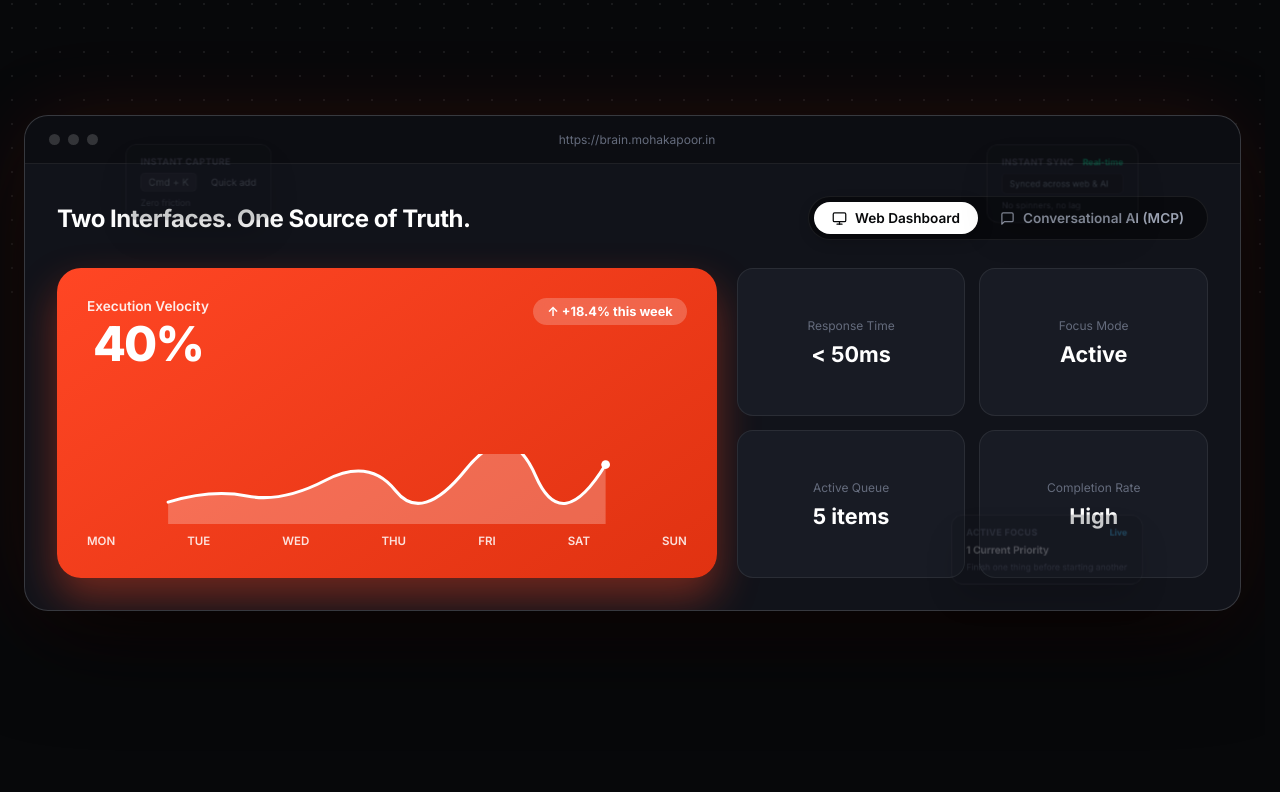
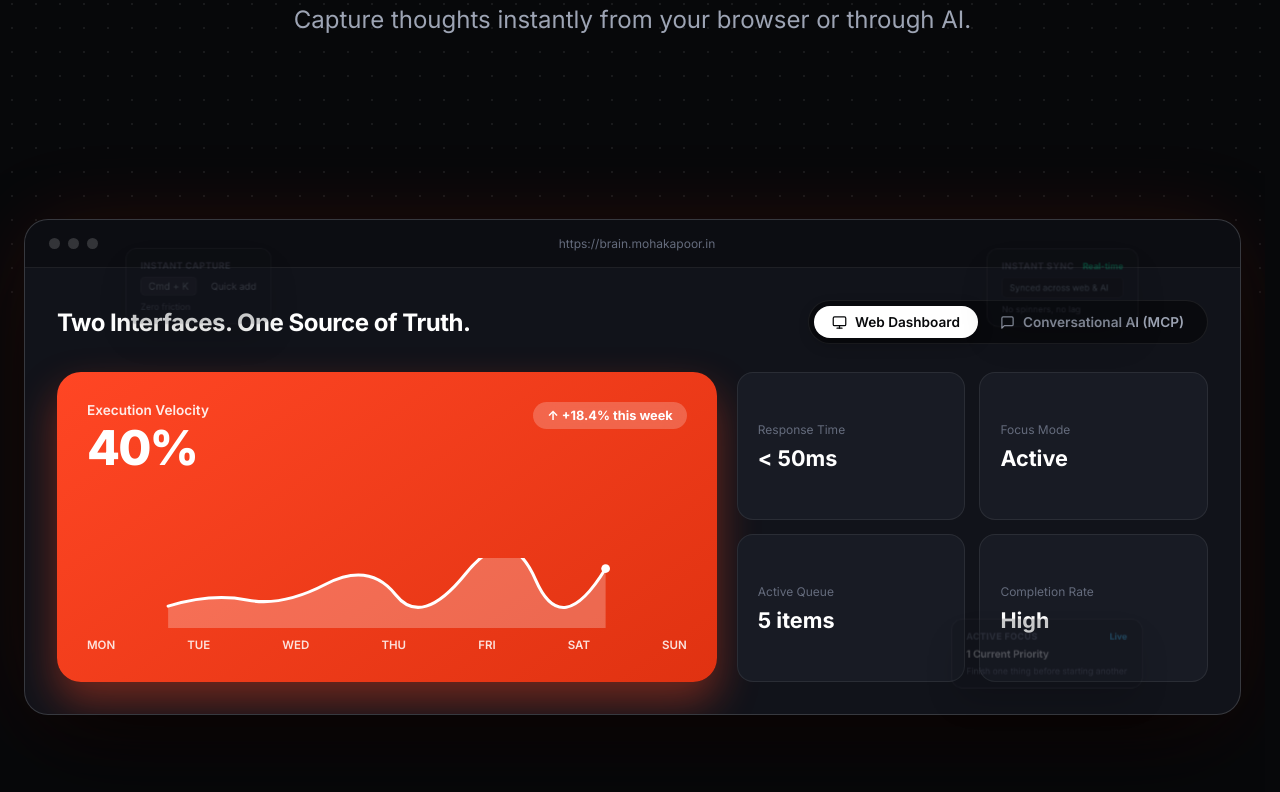
Before and after one commit to mohakapoor/brain-frontend, a React (Vite) app: page / in a window 1280 px wide. Shown: the part 488-1280 px from the top of the page. Built offline with nearby package versions, Linux system fonts and the light colour scheme; no server answers.

Commit message:
refactor: split hero into separate headline and showcase sections with increased breathing room

```diff
--- a/src/components/Hero.tsx
+++ b/src/components/Hero.tsx
@@ -15,8 +15,8 @@ export default function Hero({ children }: HeroProps) {
   const card2Transform = `translate(${-tuckedFactor * 85}px, ${tuckedFactor * 60}px) scale(${0.72 + 0.28 * scrollProg})`
   const card3Transform = `translate(${-tuckedFactor * 70}px, ${-tuckedFactor * 55}px) scale(${0.72 + 0.28 * scrollProg})`
   const cardOpacity = 0.25 + 0.75 * scrollProg
-
   return (
+    <>
       <section className="section-full hero-stage" id="top">
         <h1 className="hero-headline-massive">
           Capture Quickly.<br />
@@ -27,8 +27,10 @@ export default function Hero({ children }: HeroProps) {
           A fast, distraction-free system to clear your mind and get things done.
           Capture thoughts instantly from your browser or through AI.
         </p>
+      </section>
 
       {/* Hero Showcase with Linear.app pop-out levitating micro-cards */}
+      <section className="section-full showcase-stage" id="showcase">
         <div className="hero-showcase-container">
         {/* Floating Card 1: Fast-Capture Shortcut Card */}
         <div
@@ -110,5 +112,6 @@ export default function Hero({ children }: HeroProps) {
         </div>
       </div>
       </section>
+    </>
   )
 }
--- a/src/index.css
+++ b/src/index.css
@@ -294,14 +294,14 @@ body::before {
 
 /* 2. Hero Section (Massive Editorial Scale) */
 .hero-stage {
-  padding-top: 100px;
-  padding-bottom: 80px;
+  padding-top: 140px;
+  padding-bottom: 130px;
   text-align: center;
   position: relative;
   display: flex;
   flex-direction: column;
   align-items: center;
-  gap: 32px;
+  gap: 28px;
 }
 
 .hero-headline-massive {
@@ -321,12 +321,21 @@ body::before {
   max-width: 820px;
 }
 
+/* 2b. Interactive Showcase Section */
+.showcase-stage {
+  padding-top: 50px;
+  padding-bottom: 100px;
+  position: relative;
+  display: flex;
+  justify-content: center;
+}
+
 /* Substantial Outcrowd Floating Micro-UI Cards */
 .hero-showcase-container {
   width: 100%;
   position: relative;
-  margin-top: 80px; /* Controls how far down the section below it sits */
-  margin-bottom: 24px;
+  margin-top: 0;
+  margin-bottom: 0;
 }
 
 /* Outer positioning wrapper: handles coordinates & scroll pop-out translation */
```
Lines whose indentation alone changed are shown as unchanged.
